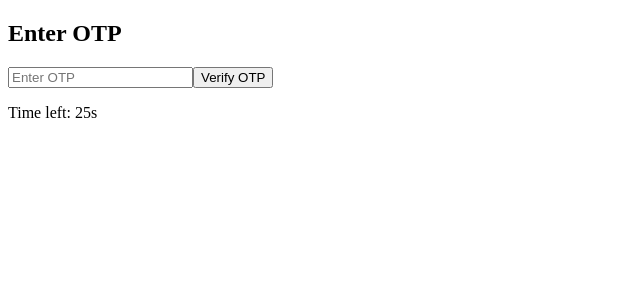
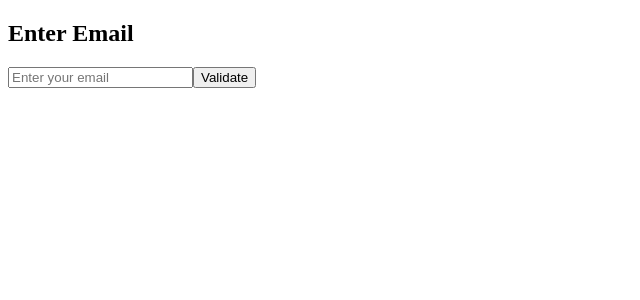
Before and after one commit to MANOJ-BHAMARADDI/otp-authentication, a React (Vite) app: page / in a window 1280 px wide. Shown: the top 300 px of the page, without its empty margins (0-640 px from the left). Built offline with nearby package versions, Linux system fonts and the light colour scheme.

Commit message:
Updated project

```diff
--- a/src/App.jsx
+++ b/src/App.jsx
@@ -1,16 +1,16 @@
 import React from "react";
-import { HashRouter as Router, Routes, Route } from "react-router-dom";
+import { BrowserRouter as Router, Routes, Route } from "react-router-dom";
 import Login from "./pages/Login";
+import OtpEnter from "./pages/OtpEnter";
 import Dashboard from "./pages/Dashboard";
-import ResendOTP from "./pages/ResendOTP";
 
 const App = () => {
   return (
     <Router>
       <Routes>
         <Route path="/" element={<Login />} />
+        <Route path="/otp-enter" element={<OtpEnter />} />
         <Route path="/dashboard" element={<Dashboard />} />
-        <Route path="/resend" element={<ResendOTP />} />
       </Routes>
     </Router>
   );
--- a/src/pages/Dashboard.jsx
+++ b/src/pages/Dashboard.jsx
@@ -1,10 +1,17 @@
 import React from "react";
+import { useNavigate } from "react-router-dom";
 
 const Dashboard = () => {
+  const navigate = useNavigate();
+
+  const handleLogout = () => {
+    navigate("/");
+  };
+
   return (
     <div>
       <h2>Welcome to the Dashboard</h2>
-      <p>OTP Verified Successfully!</p>
+      <button onClick={handleLogout}>Logout</button>
     </div>
   );
 };
--- a/src/pages/Login.jsx
+++ b/src/pages/Login.jsx
@@ -1,47 +1,31 @@
-import React, { useState, useEffect } from "react";
+import React, { useState } from "react";
 import { useNavigate } from "react-router-dom";
 
 const Login = () => {
-  const [otp, setOtp] = useState("");
-  const [timer, setTimer] = useState(30);
+  const [email, setEmail] = useState("");
   const navigate = useNavigate();
 
-  useEffect(() => {
-    const generatedOtp = Math.floor(100000 + Math.random() * 900000).toString();
-    localStorage.setItem("otp", generatedOtp);
-    alert(`Your OTP is: ${generatedOtp}`);
-
-    const countdown = setInterval(() => {
-      setTimer((prev) => {
-        if (prev === 1) clearInterval(countdown);
-        return prev - 1;
-      });
-    }, 1000);
-
-    return () => clearInterval(countdown);
-  }, []);
-
-  const handleSubmit = () => {
-    const storedOtp = localStorage.getItem("otp");
-
-    if (otp === storedOtp && timer > 0) {
-      navigate("/dashboard");
+  const handleValidate = () => {
+    if (email) {
+      const generatedOtp = Math.floor(100000 + Math.random() * 900000).toString();
+      localStorage.setItem("otp", generatedOtp);
+      alert(`Your OTP is: ${generatedOtp}`);
+      navigate("/otp-enter");
     } else {
-      navigate("/resend");
+      alert("Please enter a valid email address.");
     }
   };
 
   return (
     <div>
-      <h2>Enter OTP</h2>
+      <h2>Enter Email</h2>
       <input
-        type="text"
-        value={otp}
-        onChange={(e) => setOtp(e.target.value)}
-        placeholder="Enter OTP"
+        type="email"
+        value={email}
+        onChange={(e) => setEmail(e.target.value)}
+        placeholder="Enter your email"
       />
-      <button onClick={handleSubmit}>Verify OTP</button>
-      <p>Time left: {timer}s</p>
+      <button onClick={handleValidate}>Validate</button>
     </div>
   );
 };
--- /dev/null
+++ b/src/pages/otpEnter.jsx
@@ -0,0 +1,51 @@
+import React, { useState, useEffect, useRef } from "react";
+import { useNavigate } from "react-router-dom";
+
+const OtpEnter = () => {
+  const [otp, setOtp] = useState("");
+  const [timer, setTimer] = useState(30);
+  const navigate = useNavigate();
+  const otpGenerated = useRef(false);
+
+  useEffect(() => {
+    if (!otpGenerated.current) {
+      otpGenerated.current = true;
+    }
+
+    const countdown = setInterval(() => {
+      setTimer((prev) => {
+        if (prev === 1) clearInterval(countdown);
+        return prev - 1;
+      });
+    }, 1000);
+
+    return () => clearInterval(countdown);
+  }, []);
+
+  const handleSubmit = () => {
+    const storedOtp = localStorage.getItem("otp");
+
+    if (otp === storedOtp && timer > 0) {
+      navigate("/dashboard");
+    } else {
+      alert("Invalid OTP. Please try again.");
+      navigate("/");
+    }
+  };
+
+  return (
+    <div>
+      <h2>Enter OTP</h2>
+      <input
+        type="text"
+        value={otp}
+        onChange={(e) => setOtp(e.target.value)}
+        placeholder="Enter OTP"
+      />
+      <button onClick={handleSubmit}>Verify OTP</button>
+      <p>Time left: {timer}s</p>
+    </div>
+  );
+};
+
+export default OtpEnter;
```
